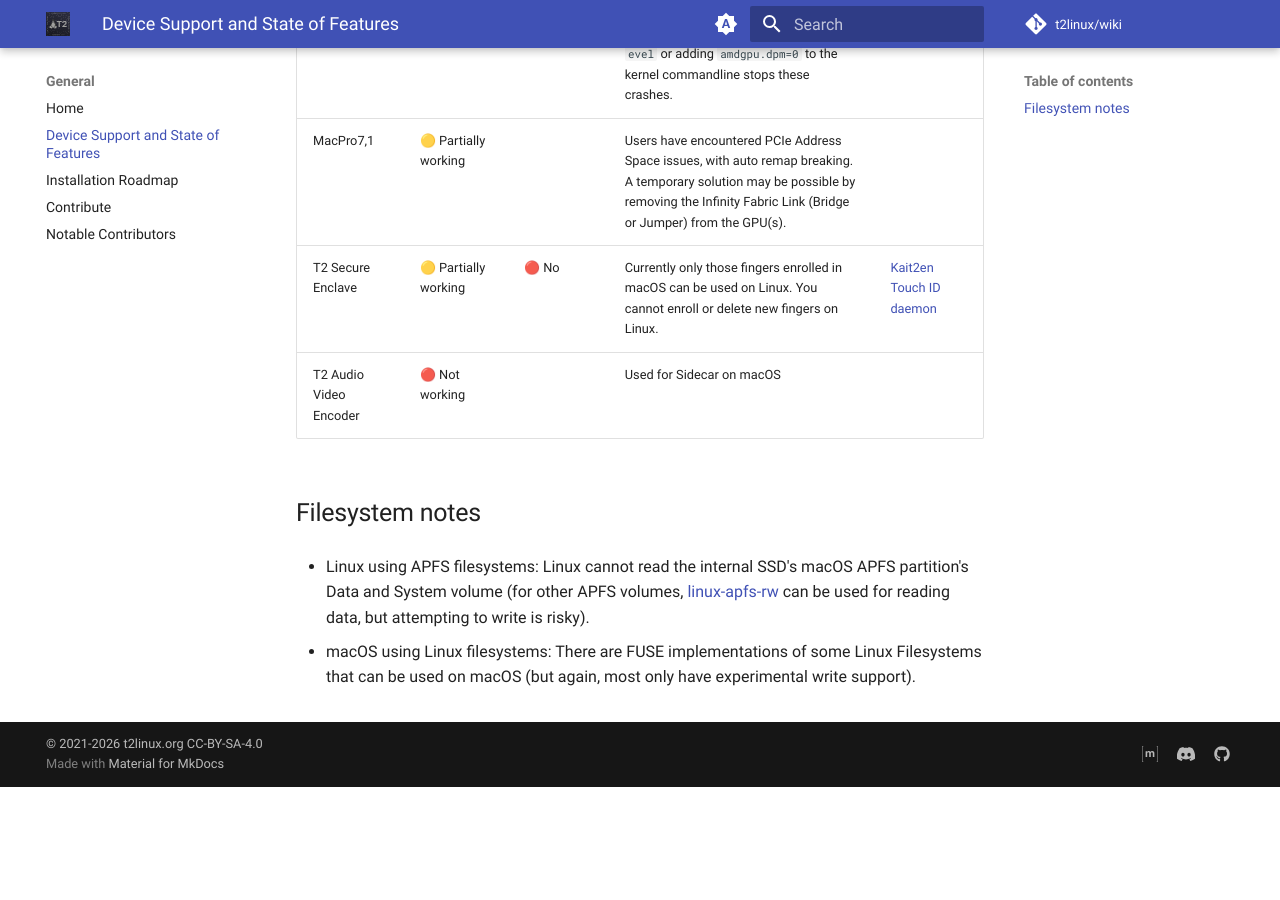
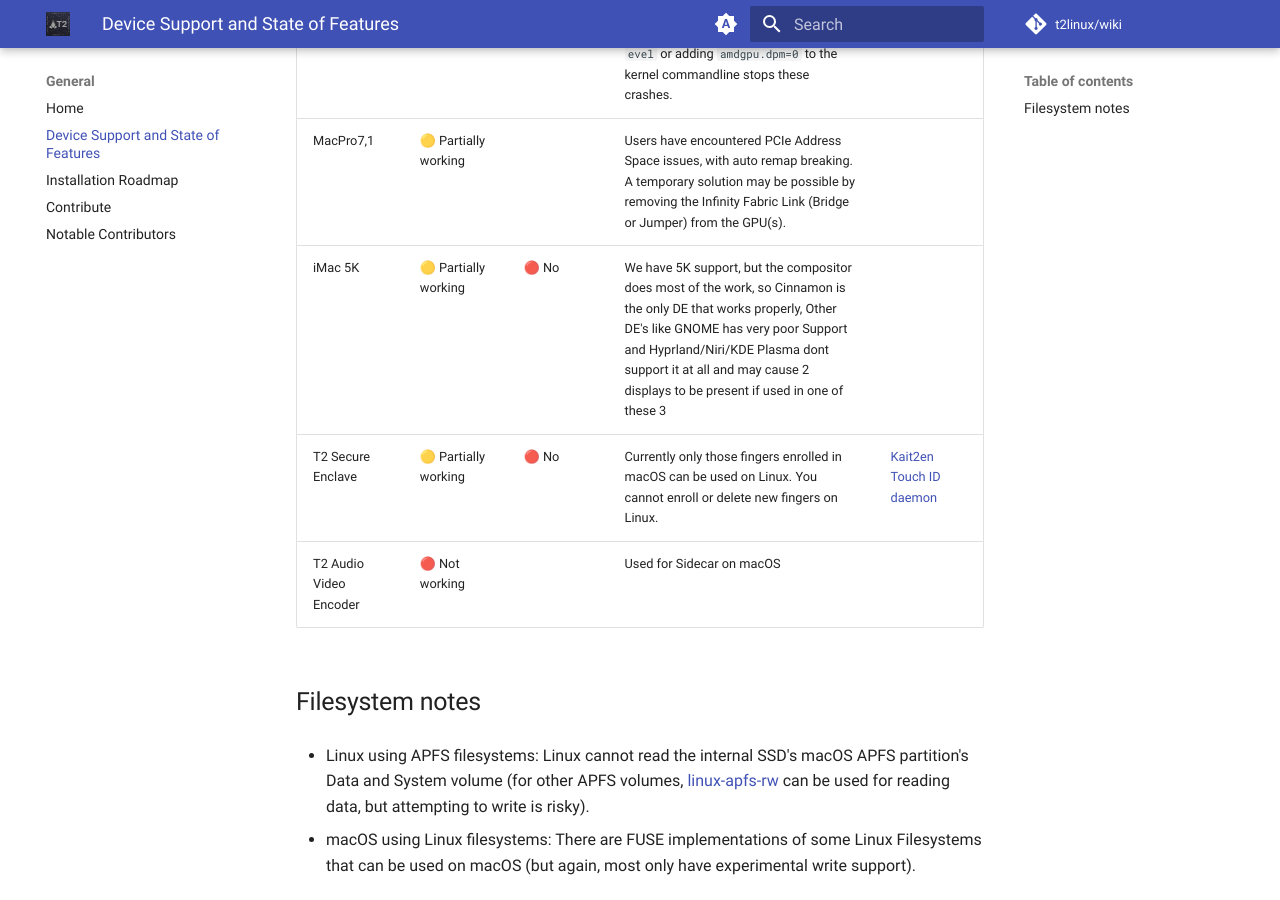
Before and after one commit to t2linux/wiki, an MkDocs documentation site: the page built from docs/state.md, in a window 1280 px wide and 900 px high, scrolled down 1597 px. Built offline with MkDocs 1.6.1 and Material for MkDocs 9.7.7, drawn with Linux system fonts in a browser that asks for light colours; comment, search, counter and statistics services are not loaded; before the commit the page ends 2384 px from its top, so only the background shows below that.

Commit message:
Add 5K info

```diff
--- a/docs/state.md
+++ b/docs/state.md
@@ -19,6 +19,7 @@ While Linux is usable on all T2 models, some features are limited due to the lac
 |Hybrid Graphics|🟡 Partially working|🟡 Partial|Toggling dGPU power doesn't work.|[Hybrid Graphics](https://wiki.t2linux.org/guides/hybrid-graphics/)|
 |AMD GPUs|🟡 Partially working||Changing resolution, using DRI_PRIME and doing various other things can cause crashes, but `echo high \| sudo tee /sys/bus/pci/drivers/amdgpu/0000:??:??.?/power_dpm_force_performance_level` or adding `amdgpu.dpm=0` to the kernel commandline stops these crashes.||
 |MacPro7,1|🟡 Partially working||Users have encountered PCIe Address Space issues, with auto remap breaking. A temporary solution may be possible by removing the Infinity Fabric Link (Bridge or Jumper) from the GPU(s).||
+|iMac 5K|🟡 Partially working|🔴 No| We have 5K support, but the compositor does most of the work, so Cinnamon is the only DE that works properly, Other DE's like GNOME has very poor Support and Hyprland/Niri/KDE Plasma dont support it at all and may cause 2 displays to be present if used in one of these 3||
 |T2 Secure Enclave|🟡 Partially working|🔴 No|Currently only those fingers enrolled in macOS can be used on Linux. You cannot enroll or delete new fingers on Linux.|[Kait2en Touch ID daemon](https://github.com/kaiT2en/KaiT2en-Fedora/tree/main/apps/t2-touchid)|
 |T2 Audio Video Encoder|🔴 Not working||Used for Sidecar on macOS||
 
```
